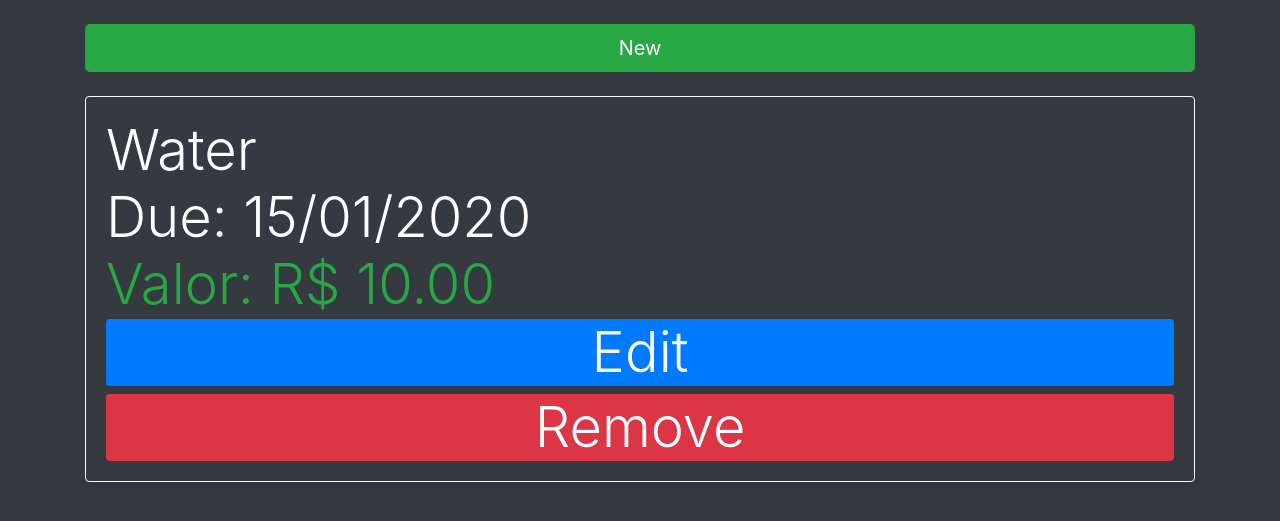
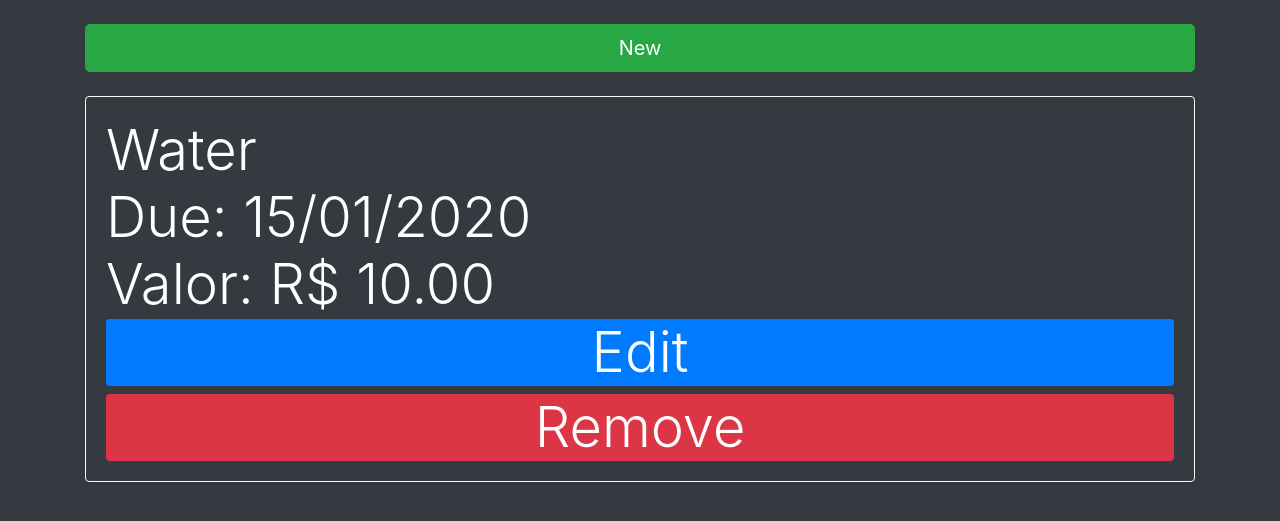
Before and after one commit to cristianmayco/personal_finances, a Django app: page / in a window 1280 px wide. Shown: the part 56-577 px from the top of the page. Run offline with Django 3.2, Linux system fonts and the light colour scheme; tables that the repository leaves empty hold one stand-in row (values such as "Sample post"); some libraries are stand-ins or nearby versions.

Commit message:
Update unpaid bill view

```diff
--- a/core/templates/index.html
+++ b/core/templates/index.html
@@ -8,11 +8,13 @@
             {% for bill in page_obj %}
             <div class="card mb-4 shadow-sm bg-dark text-white border-light">
                 <div class="card-body">
+                    {% if bill.payday%}
                     <span class="card-text display-4">{{ bill.get_type}}</span><br>
-                    {% if bill.payday%}
+
                     <span class="card-text display-4">Due: {{ bill.due_date|date:"d/m/Y"}}</span><br>
-                    <span class="card-text display-4 text-success">Valor: {{ bill.amount_to_reais}}</span><br>
+                    <span class="card-text display-4">Valor: {{ bill.amount_to_reais}}</span><br>
                     {% else %}
+                    <span class="card-text display-4 text-danger">{{ bill.get_type}}</span><br>
                     <span class="card-text display-4 text-danger">Due: {{ bill.due_date|date:"d/m/Y"}}</span><br>
                     <span class="card-text display-4 text-danger">Valor: {{ bill.amount_to_reais}}</span>
                     {% endif%}
```
